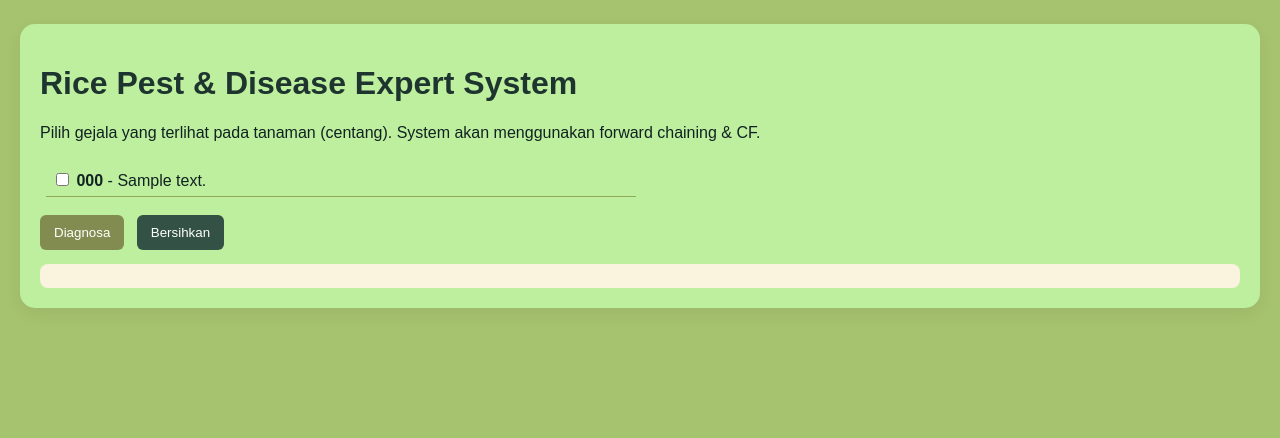
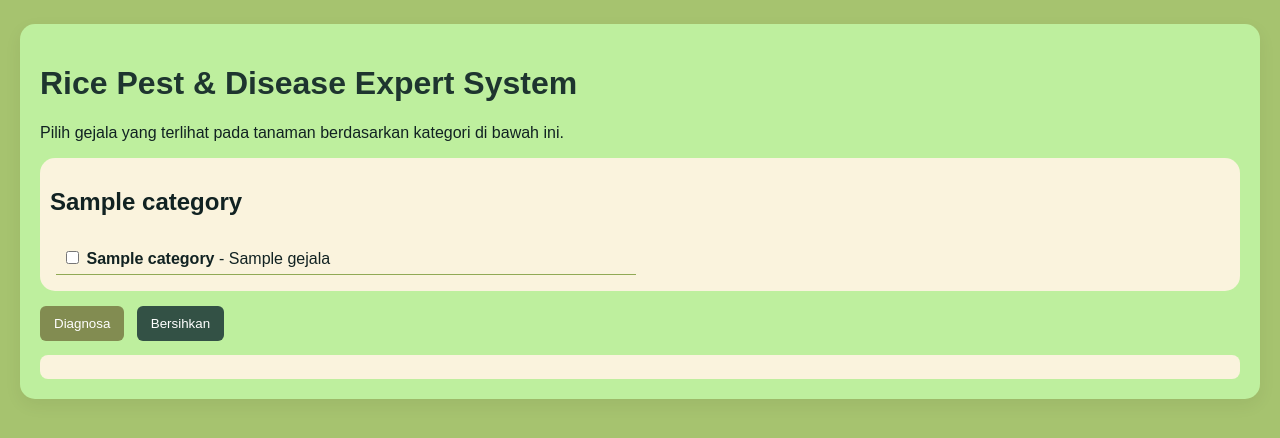
Before and after one commit to rises27/Sistem-Pakar, a Flask app: template ui/templates/index.html in a window 1280 px wide. Shown: the top 438 px of the page. Run offline with Flask 3, Linux system fonts and the light colour scheme; the template is opened without the code that fills it: most values are stand-ins (such as "Sample title", 1, 10 or a date in 2020).

Commit message:
Update index.html

```diff
--- a/ui/templates/index.html
+++ b/ui/templates/index.html
@@ -9,15 +9,21 @@
 <body>
   <div class="container">
     <h1>Rice Pest & Disease Expert System</h1>
-    <p>Pilih gejala yang terlihat pada tanaman (centang). System akan menggunakan forward chaining & CF.</p>
+    <p>Pilih gejala yang terlihat pada tanaman berdasarkan kategori di bawah ini.</p>
 
     <form id="form">
-      <div class="grid">
-        {% for code, desc in gejala.items() %}
-          <label class="chk"><input type="checkbox" name="gejala" value="{{code}}"> <strong>{{code}}</strong> - {{desc}}</label>
-        {% endfor %}
-      </div>
-
+      {% for category, items in gejala.items() %}
+        <div class="category" style="background-color: #faf3dd; margin-bottom: 15px; border-radius: 15px;; padding: 10px;">
+          <h2>{{ category }}</h2>
+          <div class="grid">
+            {% for code, desc in items.items() %}
+              <label class="chk">
+                <input type="checkbox" name="gejala" value="{{code}}"> <strong>{{code}}</strong> - {{desc}}
+              </label>
+            {% endfor %}
+          </div>
+        </div>
+      {% endfor %}
       <div style="margin-top:12px">
         <button type="submit">Diagnosa</button>
         <button type="button" id="clear">Bersihkan</button>
@@ -33,7 +39,6 @@ document.getElementById("form").addEventListener("submit", async function(e){
   const selected = Array.from(document.querySelectorAll('input[name="gejala"]:checked')).map(el=>el.value);
   if(selected.length===0){ alert("Pilih minimal 1 gejala."); return; }
 
-  // Default fact CFs taken from paper's tables (you can let user edit this if wanted)
   const defaultFactCF = {
     "A1":0.95,"A2":0.85,"A3":0.60,"A5":0.75,"A6":0.95,"A7":0.95,"A8":0.95,"A9":0.75,"A10":0.85,
     "B1":0.75,"B2":0.85,"B4":0.85,"B5":0.45,"B7":0.75,"B8":0.75,"B9":0.95,"B10":0.85,"B11":0.70,
@@ -50,12 +55,12 @@ document.getElementById("form").addEventListener("submit", async function(e){
   if(!data.results || data.results.length===0){
     out.innerHTML = "<p>Tidak ditemukan diagnosa.</p>"; return;
   }
-  let html = "<h2>Hasil Diagnosa (urut berdasarkan CF)</h2>";
+  let html = "<h2>Hasil Diagnosa</h2>";
   data.results.forEach(r=>{
     html += `<div class="card"><h3>${r.label} — CF: ${(r.combined_cf*100).toFixed(1)}%</h3>`;
-    html += `<div class="muted">Aturan terlibat:</div>`;
+    html += `<div class="muted">Aturan yang terlibat:</div>`;
     r.sources.forEach(s=>{
-      html += `<pre class="trace">${s.rule_id} : IF ${s.matched_facts.join(" ∧ ")} THEN ${s.conclusion} [rule_cf=${s.rule_cf}]\\nparallel_cf=${s.parallel_cf}, sequential_cf=${s.sequential_cf}</pre>`;
+      html += `<pre class="trace">${s.rule_id}: IF ${s.matched_facts.join(" ∧ ")} THEN ${s.conclusion}<br>parallel_cf=${s.parallel_cf}, sequential_cf=${s.sequential_cf}</pre>`;
     });
     html += "</div>";
   });
```
